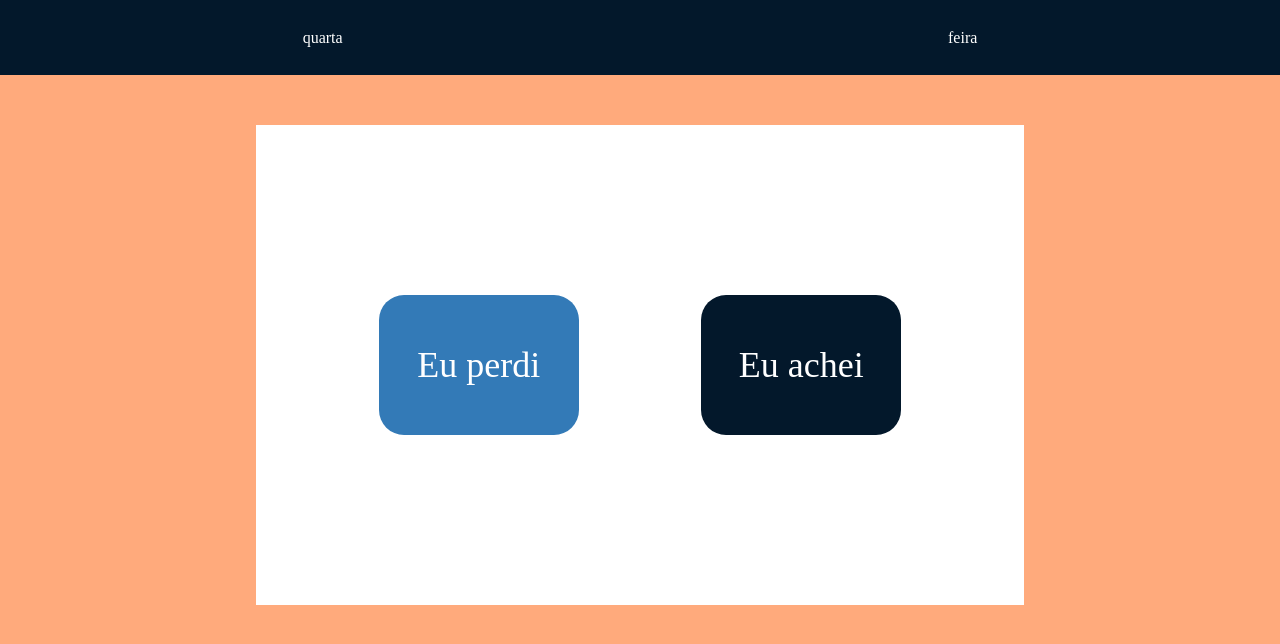
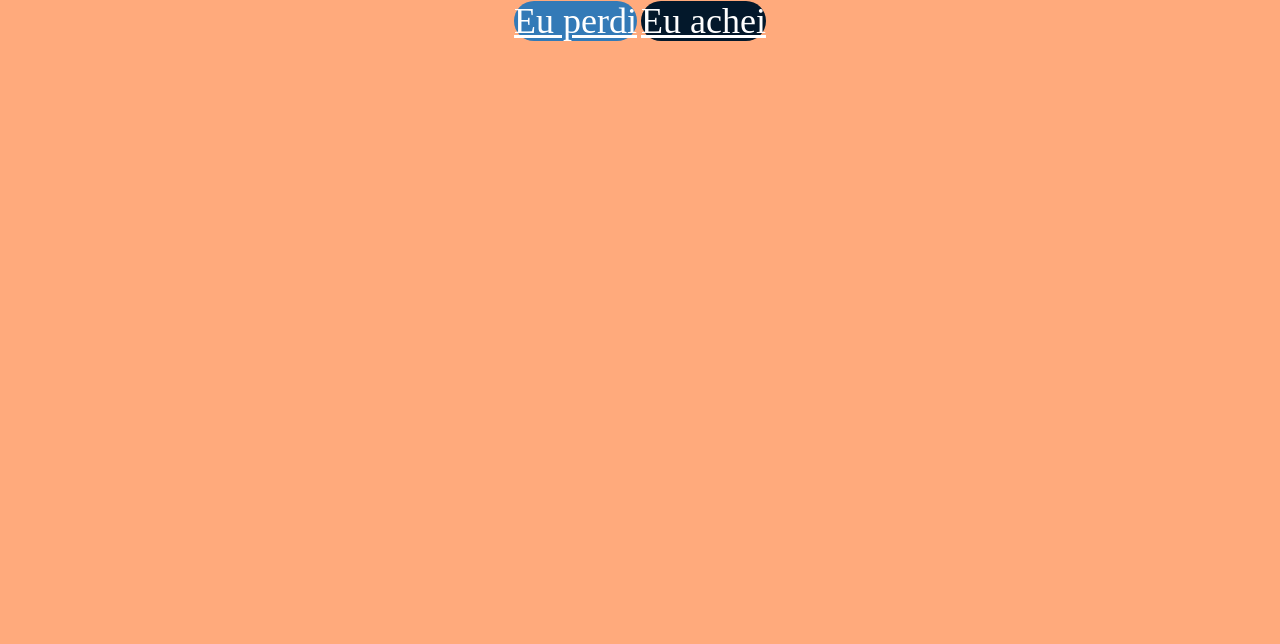
Before and after one commit to muriloignaccio/Aonde, a Django app: page /aonde in a window 1280 px wide. Shown: the top 644 px of the page. Run offline with Django 3.2, Linux system fonts and the light colour scheme; some web fonts are replaced.

Commit message:
Mudar estrutura dos botões

```diff
--- a/website/templates/aonde.html
+++ b/website/templates/aonde.html
@@ -6,20 +6,10 @@ href="{% static 'css/aonde.css' %}"
 {% endblock %}
 
 {% block content %}
-
-
-<nav>
-        <a href="#">quarta</a>
-        <a href="#">feira</a>
-</nav>
-
-<div class="botao">
-        <button class="direita">
-                Eu perdi
-        </button>
-        <button class="esquerda">
-                Eu achei
-        </button>
+<div>
+	<section>
+		<a href="/perdi" class="direita">Eu perdi</a>
+		<a href="/achei" class="esquerda">Eu achei</a>
+	</section>
 </div>
-
 {% endblock %}
```
